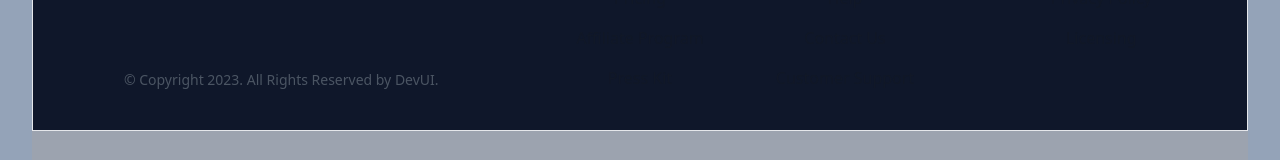
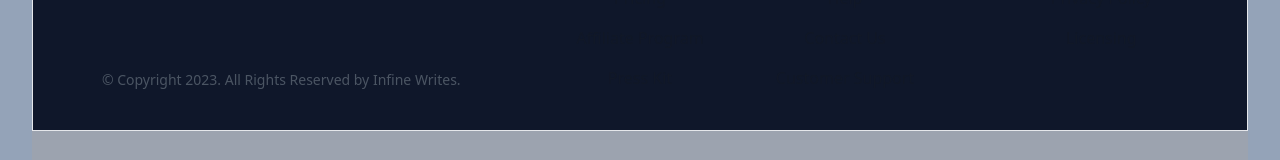
Before and after one commit to pradhyumvyas/InfiniWrites, a React (Vite) app: page / in a window 1280 px wide. Shown: the part 391-551 px from the top of the page. Built offline with nearby package versions, Linux system fonts and the light colour scheme; no server answers.

Commit message:
fix copy write text

```diff
--- a/src/components/footer/Footer.jsx
+++ b/src/components/footer/Footer.jsx
@@ -14,7 +14,7 @@ function Footer() {
                    </div>
                    <div>
                        <p className="text-sm text-gray-600">
-                           &copy; Copyright 2023. All Rights Reserved by DevUI.
+                           &copy; Copyright 2023. All Rights Reserved by Infine Writes.
                        </p>
                    </div>
                </div>
```
